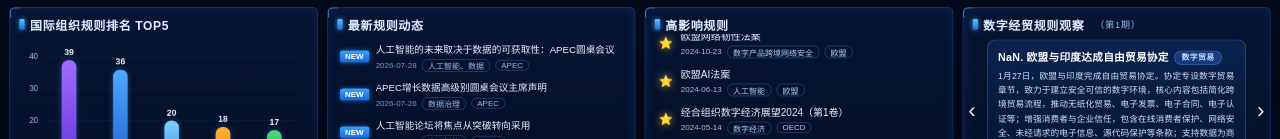
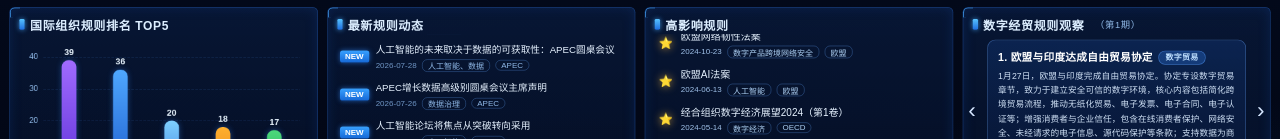
Before and after one commit to poxuxuxux/Digital-Economic-and-Trade-Rules-Dashboard, a Vue app: page / in a window 1280 px wide. Shown: the part 543-682 px from the top of the page. Built offline with nearby package versions, Linux system fonts and the light colour scheme.

Commit message:
fix: observe panel index showing NaN due to ref double-unwrap in template

```diff
--- a/src/components/ObservePanel.vue
+++ b/src/components/ObservePanel.vue
@@ -3,7 +3,7 @@
     <div class="p-title"><span class="tag-icon"></span>数字经贸规则观察<span class="ob-issue">（第1期）</span></div>
     <span class="arrow left" @click="step(-1)">‹</span>
     <div class="ob-body" ref="bodyEl" @mouseenter="pause" @mouseleave="resume">
-      <h4>{{ item.value + 1 }}. {{ current.title }}<span class="ocat">{{ current.cat }}</span></h4>
+      <h4>{{ item + 1 }}. {{ current.title }}<span class="ocat">{{ current.cat }}</span></h4>
       <p>{{ current.body }}</p>
     </div>
     <span class="arrow right" @click="step(1)">›</span>
```
